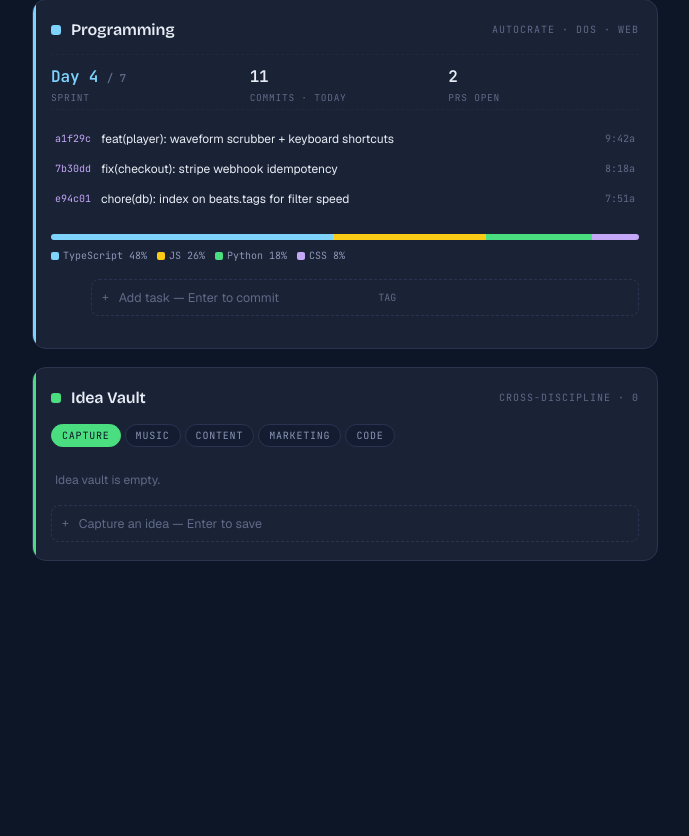
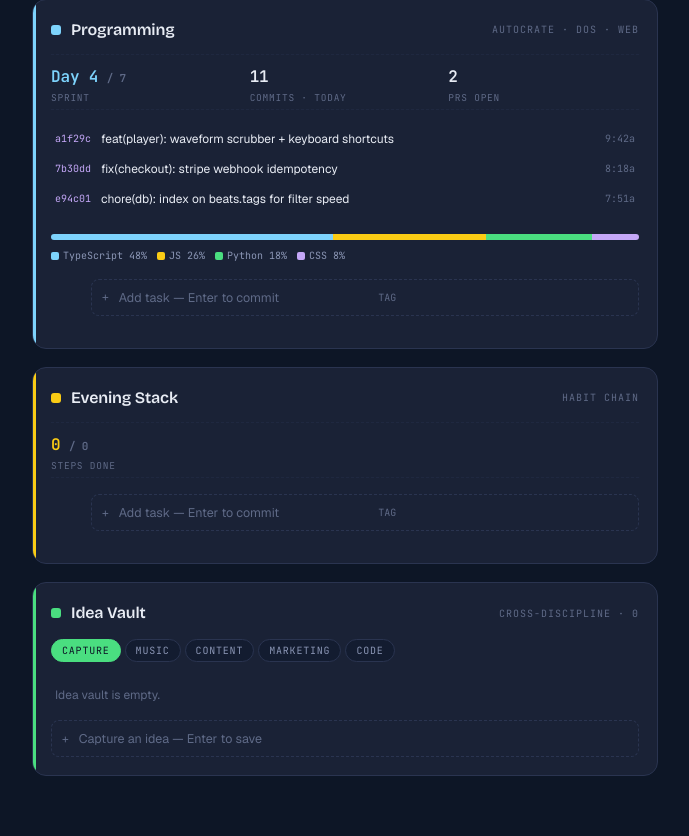
Before and after one commit to jem0ntr053/daily-operating-system, a Python web app: template src/dayctl/server/templates/day.html in a window 1280 px wide. Shown: the part 1591-2427 px from the top of the page, without its empty margins (582-1271 px from the left). Before the commit the page ends 2152 px from the top, so only its background shows below. Run offline with Jinja, Linux system fonts and the light colour scheme; the template is opened without the code that fills it, so the values that code supplies are empty; some libraries are stand-ins or nearby versions.

Commit message:
fix: add stack area to web dashboard (missed REFERENCE SWEEP)
code-review Standards axis caught it: AREAS/Category gained "stack" but
day.html's per-area include chain (RS5 branch set) was never swept.
Backend routes (add/toggle/delete) were already generic on area:str and
needed no change; only the missing _area_stack.html + include line.

Stat row uses real data (done-count), skipping the other cards'
decorative mock content (fake commits/posts) that has no analog here.

```diff
--- /dev/null
+++ b/src/dayctl/server/templates/_area_stack.html
@@ -0,0 +1,7 @@
+<div class="area-card" style="--accent:#facc15">
+  <div class="area-head"><div class="area-title"><span class="swatch"></span>Evening Stack</div><div class="area-tag">HABIT CHAIN</div></div>
+  <div class="area-stats">
+    <div class="stat"><div class="v accent">{{ plan.tasks.get('stack', []) | selectattr('done') | list | length }}<span class="small"> / {{ plan.tasks.get('stack', []) | length }}</span></div><div class="l">steps done</div></div>
+  </div>
+  {% set area = "stack" %}{% include "_task_list.html" %}
+</div>
--- a/src/dayctl/server/templates/day.html
+++ b/src/dayctl/server/templates/day.html
@@ -17,6 +17,7 @@
         {% include "_area_marketing.html" %}
         {% include "_area_social.html" %}
         {% include "_area_code.html" %}
+        {% include "_area_stack.html" %}
         {% include "_area_ideas.html" %}
       </div>
     </div>
```
Also changed, not shown: tests/test_server_web.py (+17 -0 lines).
